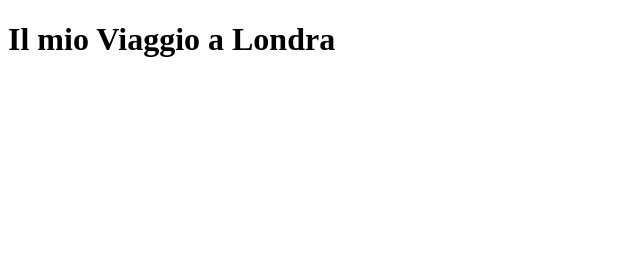
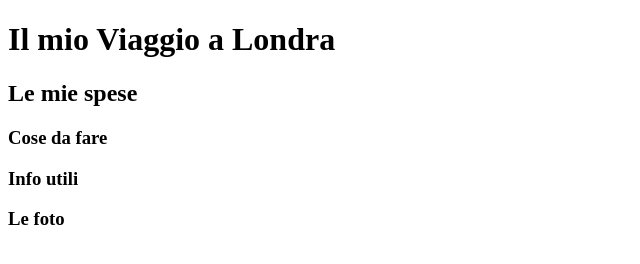
Before and after one commit to cyberfolk/html-london-trip, a plain HTML site: page index.html in a window 1280 px wide. Shown: the whole page, without its empty margins (0-640 px from the left). Drawn offline with Linux system fonts and the light colour scheme.

Commit message:
Add Section in the body

```diff
--- a/index.html
+++ b/index.html
@@ -14,7 +14,26 @@
         <!-- /header -->
 
         <body>
-            <!-- INSERT BODY HERE -->
+            <section>
+                <h2>Le mie spese</h2>
+            </section>
+            <!-- /Spese Section -->
+
+            <section>
+                <h3>Cose da fare</h3>
+            </section>
+            <!-- /Cose da fare Section -->
+
+            <section>
+                <h3>Info utili</h3>
+            </section>
+            <!-- /Info utili Section -->
+
+            <section>
+                <h3>Le foto</h3>
+            </section>
+            <!-- /Foto Section -->
+
         </body>
         <!-- /body -->
 
```
